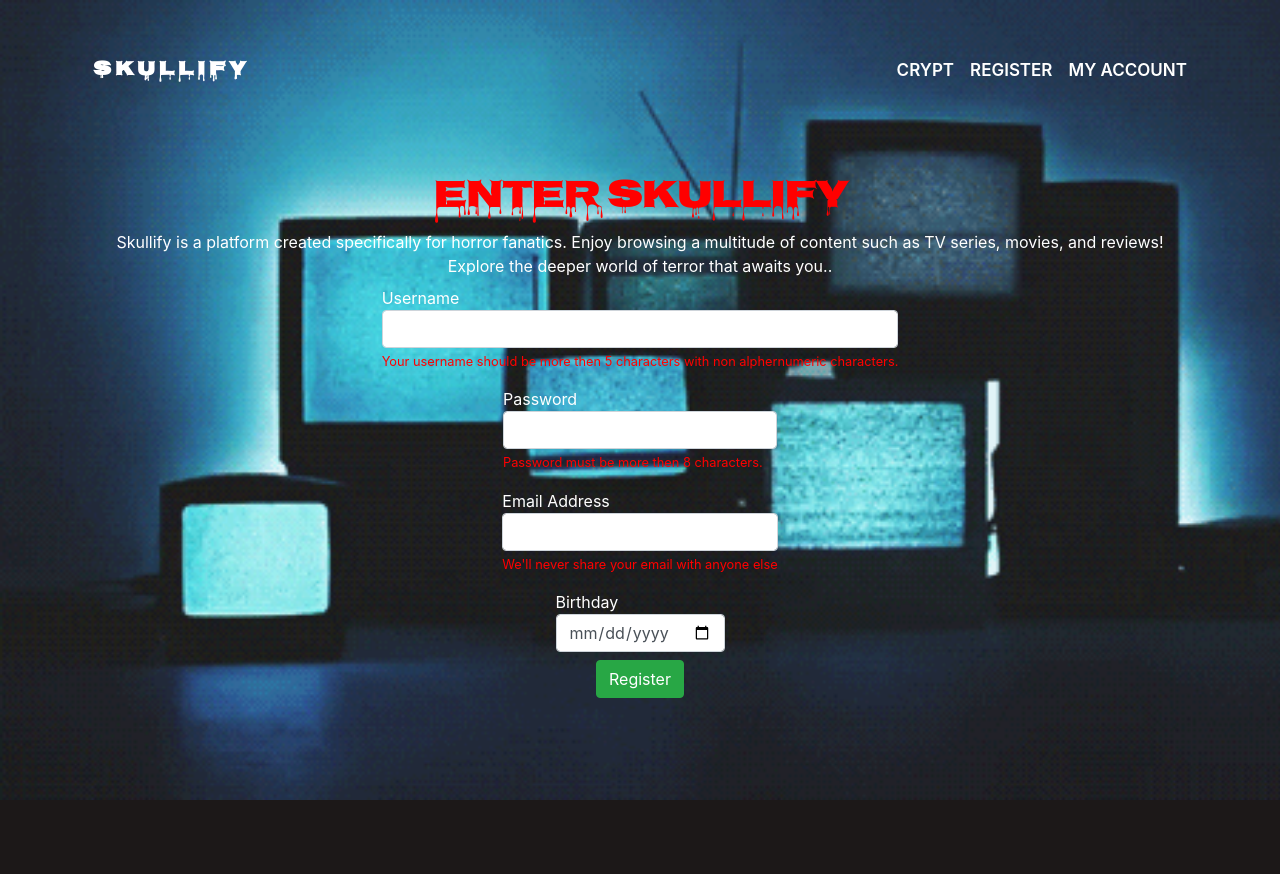
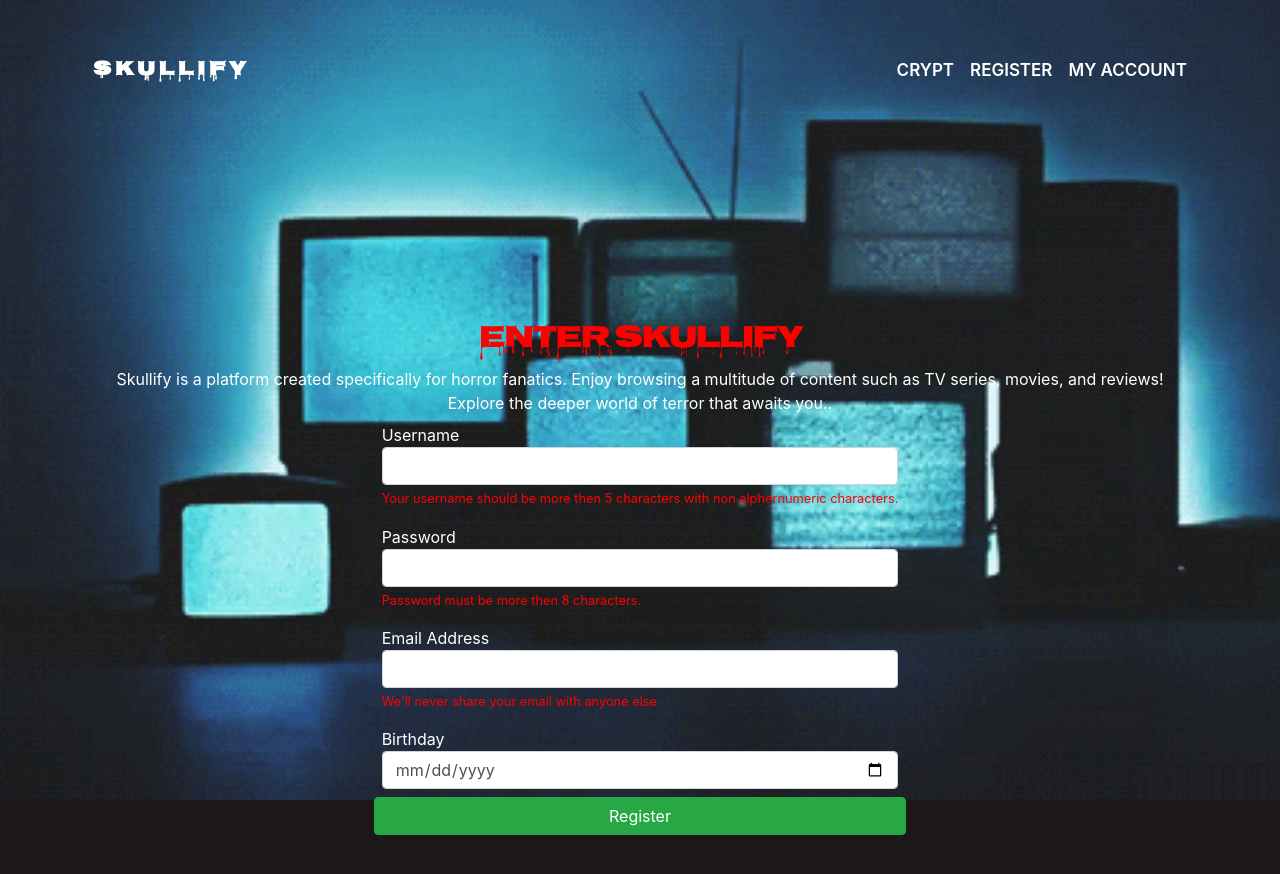
Before and after one commit to webcodejunkie/skullify-client, a React (Vite) app: page /register in a window 1280 px wide. Shown: the top 874 px of the page. Before the commit the page ends 800 px from the top, so only its background shows below. Built offline with nearby package versions, Linux system fonts and the light colour scheme.

Commit message:
revert navbar and sign-in changes

```diff
--- a/src/components/main-view/main-view.jsx
+++ b/src/components/main-view/main-view.jsx
@@ -93,8 +93,8 @@ export class MainView extends React.Component {
           return (
             <div>
               <NavbarView user={user} />
+              <SignedInView />
               <CarouselView />
-              <SignedInView />
               <Container className="main-view">
                 <MoviesList movies={movies} />
               </Container>
--- a/src/components/movie-view/movie-view.jsx
+++ b/src/components/movie-view/movie-view.jsx
@@ -63,8 +63,8 @@ export class MovieView extends React.Component {
     return (
       <div>
         <NavbarView />
+        <SignedInView />
         <CarouselView />
-        <SignedInView />
         <Container>
           <div className="movie-view">
             <Row>
--- a/src/components/navbar-view/navbar-view.jsx
+++ b/src/components/navbar-view/navbar-view.jsx
@@ -20,7 +20,7 @@ export class NavbarView extends React.Component {
   render() {
     const { user } = this.props;
     return (
-      <Navbar collaspeonselect="true" expand="lg" variant="dark" className="navbarSkullify position-absolute">
+      <Navbar collaspeonselect="true" expand="lg" variant="dark" className="navbarSkullify">
         <Container>
           <Link className="navbarLinkText" to={`/`}>
             <div className="skullifyBrand">
--- a/src/components/register-view/register-view.jsx
+++ b/src/components/register-view/register-view.jsx
@@ -42,12 +42,12 @@ export function RegisterView(props) {
       <Container className="registerLayout">
 
         <div className="text-center">
-          <h1 className="creepyHeaders">Enter Skullify</h1>
+          <h2 className="creepyHeaders">Enter Skullify</h2>
           <p>Skullify is a platform created specifically for horror fanatics. Enjoy browsing a multitude of content such as TV series, movies, and reviews!</p>
           <p>Explore the deeper world of terror that awaits you..</p>
         </div>
 
-        <Form className="d-flex flex-column align-items-center">
+        <Form className="d-flex flex-column">
           <Form.Group className="formPadding">
             Username
             <Form.Control type='text' value={username} onChange={e => setUsername(e.target.value)} required />
```
